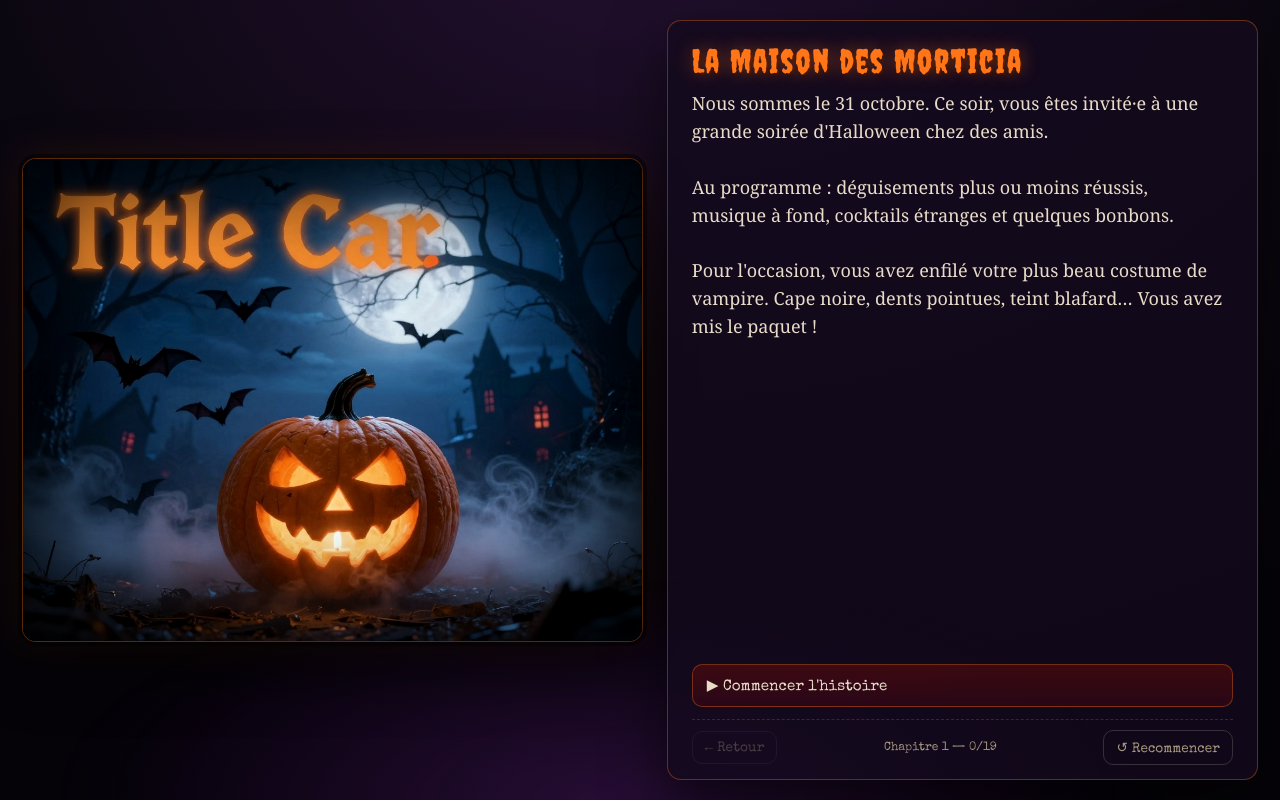
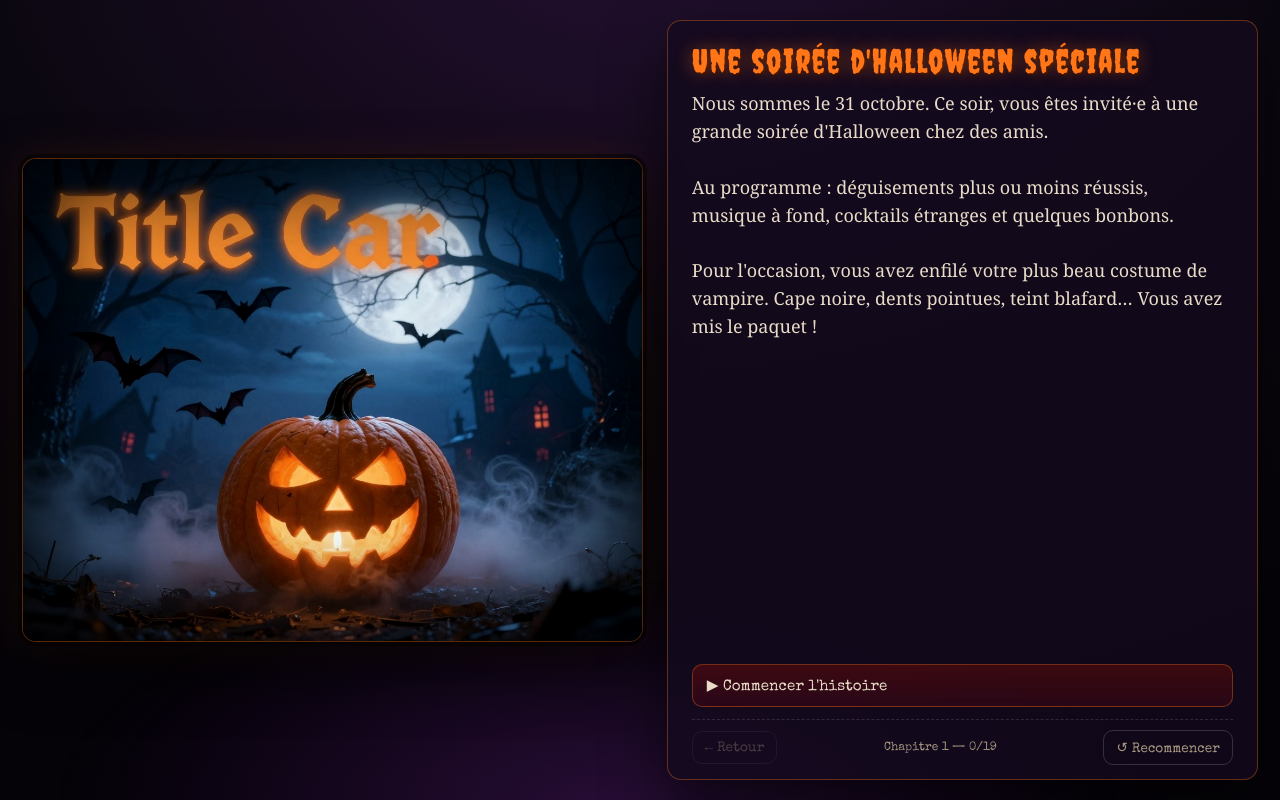
Before and after one commit to adrien-image/Amazing-halloween, a plain HTML site: page index.html in a window 1280 px wide. Drawn offline with nearby package versions, Linux system fonts and the light colour scheme; a web font is replaced by a local one.

Commit message:
Renomme le titre en "Une soirée d'Halloween spéciale" (index, slide de départ, README)
Co-authored-by: adrien-image <adrien-image@users.noreply.github.com>

```diff
--- a/index.html
+++ b/index.html
@@ -3,7 +3,7 @@
 <head>
   <meta charset="UTF-8" />
   <meta name="viewport" content="width=device-width, initial-scale=1.0" />
-  <title>Une soirée d'Halloween surprenante</title>
+  <title>Une soirée d'Halloween spéciale</title>
   <link rel="preconnect" href="https://fonts.googleapis.com" />
   <link rel="preconnect" href="https://fonts.gstatic.com" crossorigin />
   <link href="https://fonts.googleapis.com/css2?family=Creepster&family=IM+Fell+English:ital@0;1&family=Special+Elite&display=swap" rel="stylesheet" />
--- a/story.js
+++ b/story.js
@@ -1,7 +1,7 @@
 const STORY = {
   start: {
     id: "start",
-    title: "La Maison des Morticia",
+    title: "Une soirée d'Halloween spéciale",
     image: "assets/img/slide-00-title.jpg",
     text: `Nous sommes le 31 octobre. Ce soir, vous êtes invité·e à une grande soirée d'Halloween chez des amis.
 
```
Also changed, not shown: README.md.
